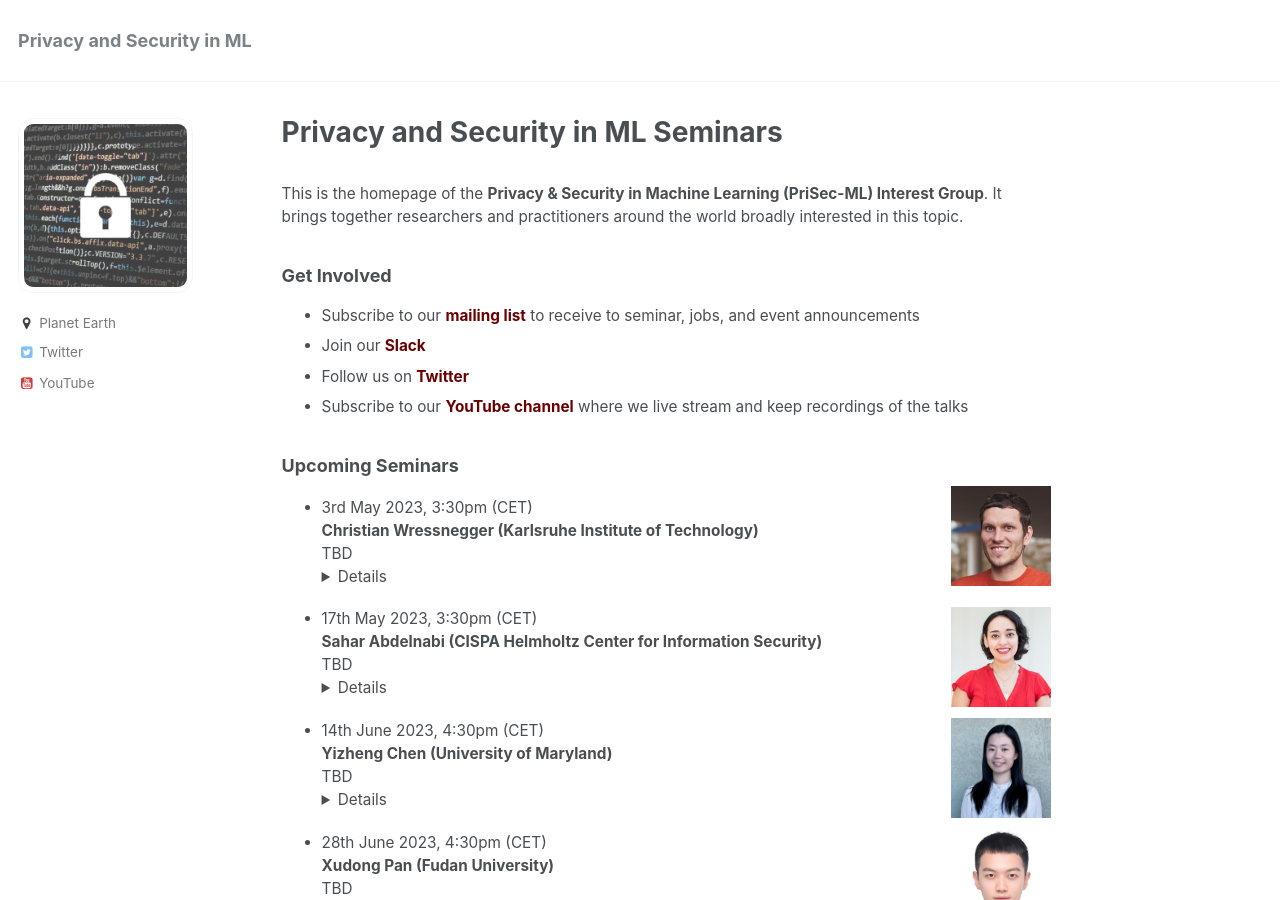
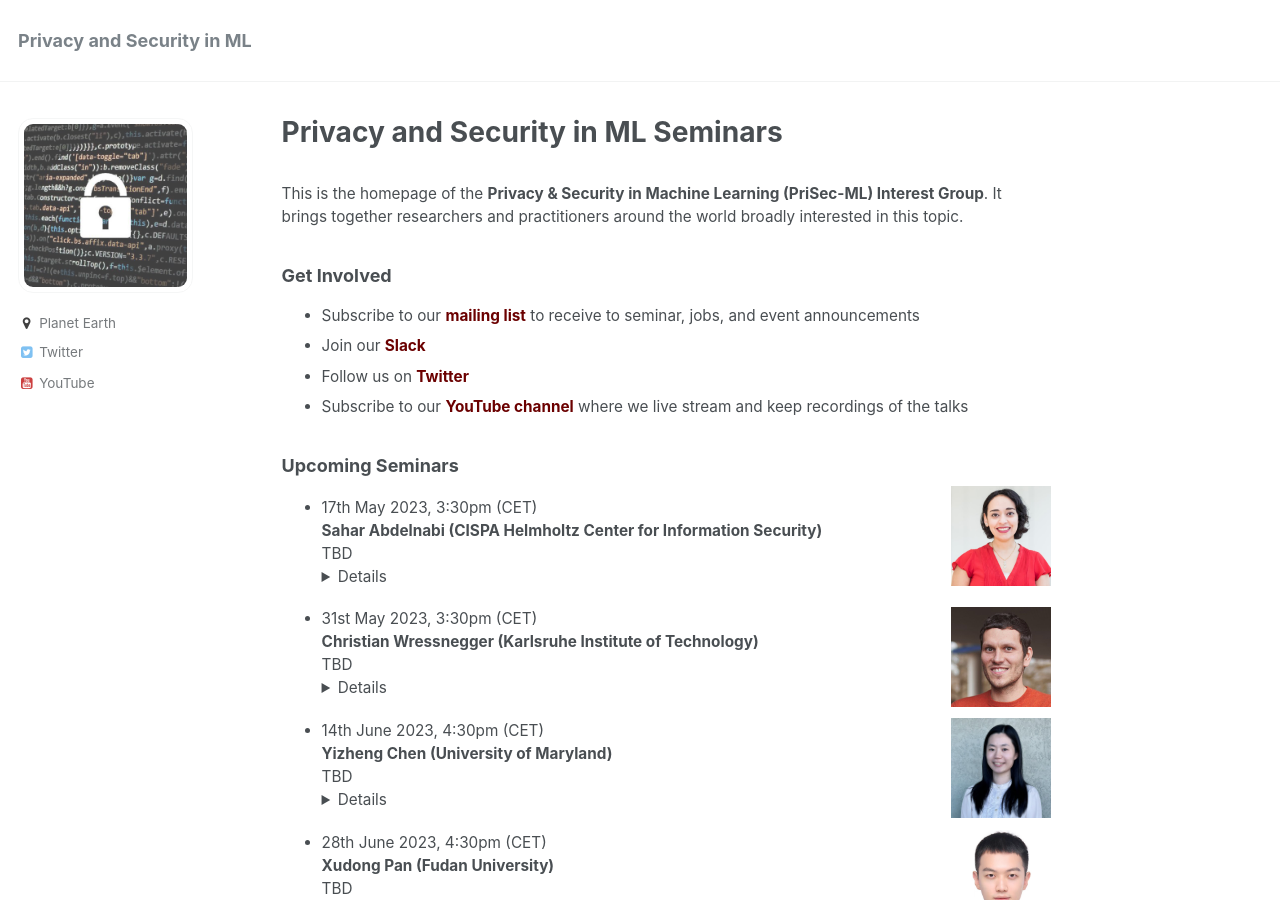
Before and after one commit to prisec-ml/prisec-ml.github.io, a Jekyll site: the page built from _pages/about.md, in a window 1280 px wide and 900 px high. Built offline with Jekyll 4.4.1, drawn with Linux system fonts in a browser that asks for light colours.

Commit message:
Update about.md

```diff
--- a/_pages/about.md
+++ b/_pages/about.md
@@ -16,14 +16,14 @@ title: Privacy and Security in ML Seminars
 
 ### Upcoming Seminars
 
-<img src="../images/christian.jpg" style="float:right;width:100px;height:100px;margin-top:00px">
-- 3rd May 2023, 3:30pm (CET)
-**Christian Wressnegger (Karlsruhe Institute of Technology)**
-TBD <details><br>**Abstract:**  <br><br>**Bio:**  </details>
-
 <img src="../images/sahar.jpg" style="float:right;width:100px;height:100px;margin-top:00px">
 - 17th May 2023, 3:30pm (CET)
 **Sahar Abdelnabi (CISPA Helmholtz Center for Information Security)**
+TBD <details><br>**Abstract:**  <br><br>**Bio:**  </details>
+
+<img src="../images/christian.jpg" style="float:right;width:100px;height:100px;margin-top:00px">
+- 31st May 2023, 3:30pm (CET)
+**Christian Wressnegger (Karlsruhe Institute of Technology)**
 TBD <details><br>**Abstract:**  <br><br>**Bio:**  </details>
 
 <img src="../images/yizheng.jpg" style="float:right;width:100px;height:100px;margin-top:00px">
```
